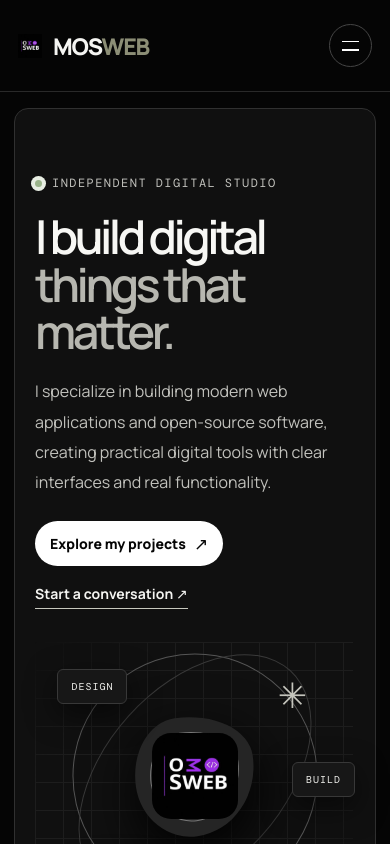
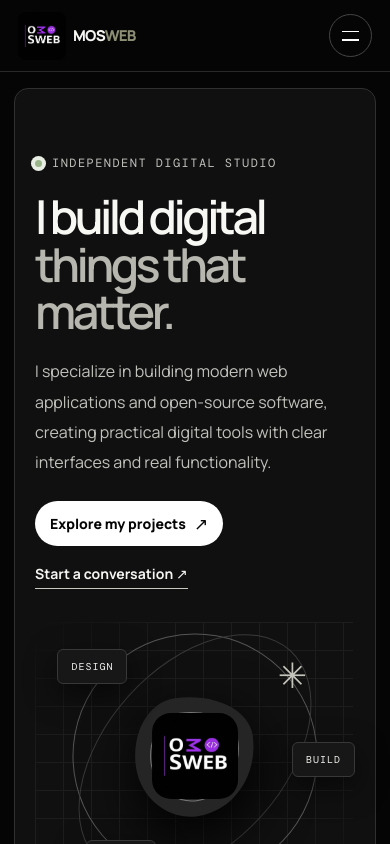
Before and after one commit to moswebgr/MosWeb, a React (Vite) app: page / in a window 390 px wide. Shown: the top 844 px of the page. Built offline with nearby package versions, Linux system fonts and the light colour scheme.

Commit message:
Enlarge header logo image only

```diff
--- a/src/App.css
+++ b/src/App.css
@@ -1150,31 +1150,33 @@ body, #root, .site-shell {
 }
 
 
-/* Header brand — make the complete logo clearly larger. */
+/* Header logo image only — keep MOSWEB text at its original size. */
 .site-header {
-  min-height: 124px !important;
-  height: 124px !important;
+  min-height: 88px !important;
+  height: 88px !important;
 }
 .site-header .brand {
-  gap: 16px !important;
-  font-size: 29px !important;
-  letter-spacing: -1.2px !important;
+  gap: 10px !important;
+  font-size: 17px !important;
+  letter-spacing: -.8px !important;
 }
 .site-header .brand img {
-  width: 82px !important;
-  height: 82px !important;
+  width: 64px !important;
+  height: 64px !important;
+  max-width: none !important;
+  max-height: none !important;
 }
 @media (max-width: 700px) {
   .site-header {
-    min-height: 92px !important;
-    height: 92px !important;
+    min-height: 72px !important;
+    height: 72px !important;
   }
   .site-header .brand {
-    gap: 11px !important;
-    font-size: 23px !important;
+    gap: 7px !important;
+    font-size: 15px !important;
   }
   .site-header .brand img {
-    width: 60px !important;
-    height: 60px !important;
+    width: 48px !important;
+    height: 48px !important;
   }
 }
```
